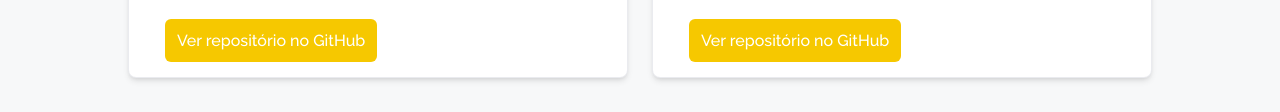
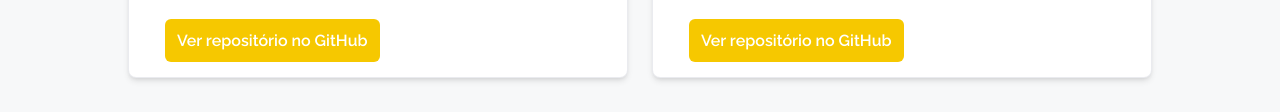
Before and after one commit to LucasBalbinoSS/atletica-sagui, a plain HTML site: page src/grafite-virtual.html in a window 1280 px wide. Shown: the part 1262-1374 px from the top of the page. Drawn offline with nearby package versions, Linux system fonts and the light colour scheme.

Commit message:
Style: Cards - font-medium -> font-semibold

```diff
--- a/src/grafite-virtual.html
+++ b/src/grafite-virtual.html
@@ -131,7 +131,7 @@
                 <li>Faça um <em><a class="text-yellow-500 font-normal hover:underline hover:text-yellow-600" target="_blank" rel="external" href="https://docs.github.com/pt/pull-requests/collaborating-with-pull-requests/working-with-forks/fork-a-repo">fork</a></em> e edite o que quiser</li>
                 <li>Envie um <em><a class="text-yellow-500 font-normal hover:underline hover:text-yellow-600" target="_blank" rel="external" href="https://docs.github.com/pt/pull-requests/collaborating-with-pull-requests/proposing-changes-to-your-work-with-pull-requests/creating-a-pull-request">pull request</a></em></li>
               </ul>
-              <a class="bg-[#F6C800] text-white p-3 rounded-md font-medium hover:bg-yellow-500 transition-colors duration-300" href="">Ver repositório no GitHub</a>
+              <a class="bg-[#F6C800] text-white p-3 rounded-md font-semibold hover:bg-yellow-500 transition-colors duration-300" href="">Ver repositório no GitHub</a>
             </div>
           </div>
           <div class="flex flex-col border border-solid border-gray-200/80 bg-white shadow-md hover:shadow-lg transition-shadow duration-300 rounded-lg">
@@ -144,7 +144,7 @@
                 <li>Chance de melhorar algo para todos os estudantes</li>
                 <li>Aprendizado com a mão no código</li>
               </ul>
-              <a class="bg-[#F6C800] text-white p-3 rounded-md font-medium hover:bg-yellow-500 transition-colors duration-300" href="">Ver repositório no GitHub</a>
+              <a class="bg-[#F6C800] text-white p-3 rounded-md font-semibold hover:bg-yellow-500 transition-colors duration-300" href="">Ver repositório no GitHub</a>
             </div>
           </div>
         </div>
```
